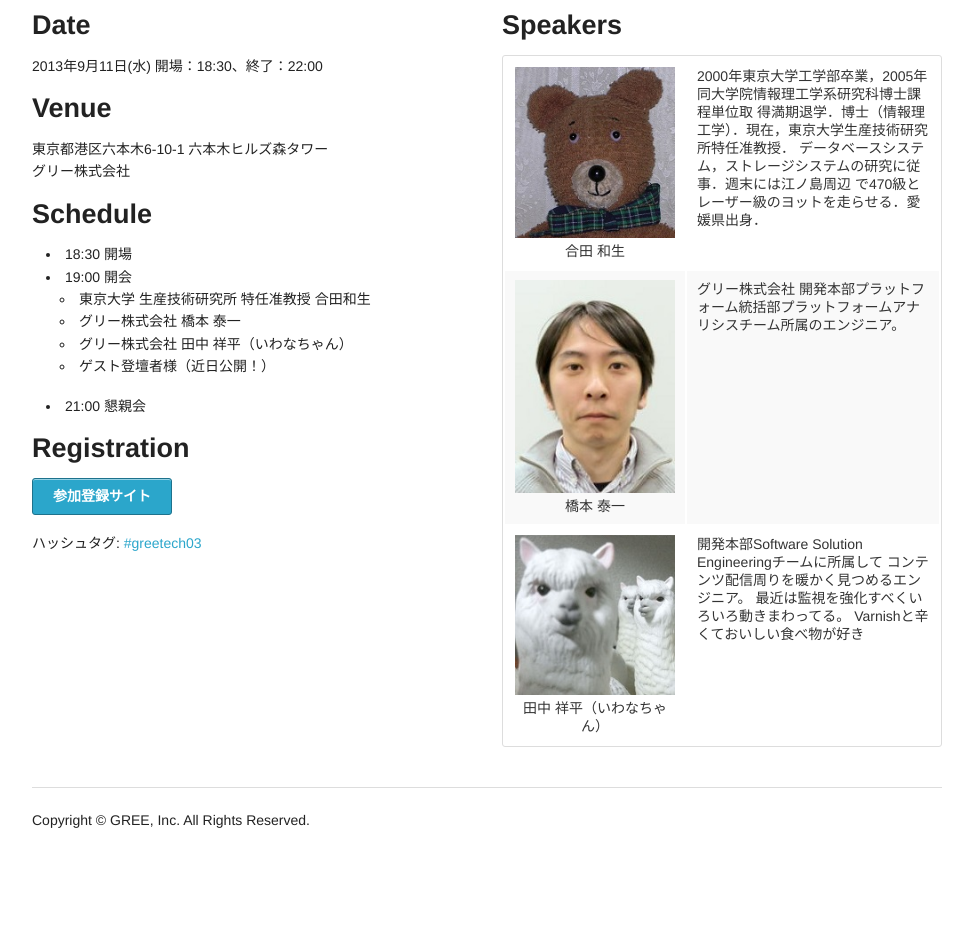
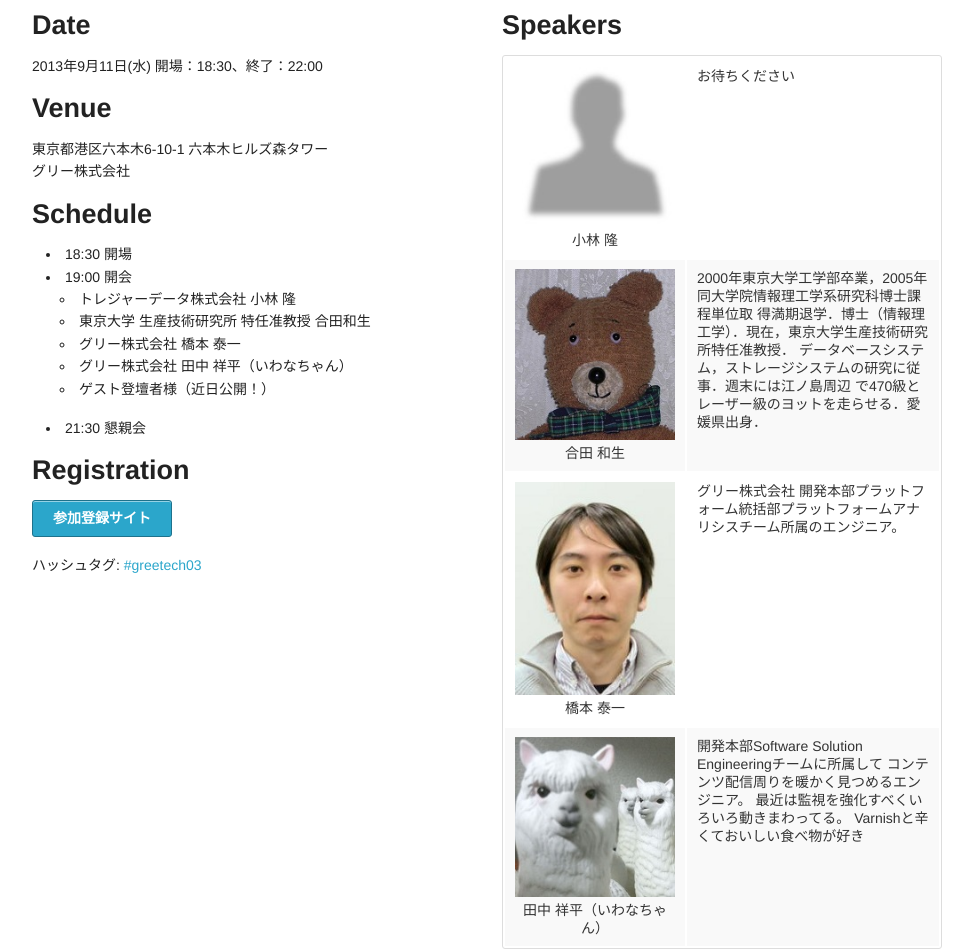
Before and after one commit to greetech3/greetech3.github.com, a plain HTML site: page index.html in a window 1280 px wide. Shown: the part 907-1856 px from the top of the page, without its empty margins (153-1126 px from the left). Before the commit the page ends 1755 px from the top, so only its background shows below. Drawn offline with Linux system fonts and the light colour scheme.

Commit message:
add kobayashi's information

```diff
--- a/index.html
+++ b/index.html
@@ -90,12 +90,13 @@
       <li>18:30 開場</li>
       <li>19:00 開会</li>
       <ul>
+        <li>トレジャーデータ株式会社 小林 隆</li>
         <li>東京大学 生産技術研究所 特任准教授 合田和生</li>
         <li>グリー株式会社 橋本 泰一</li>
         <li>グリー株式会社 田中 祥平（いわなちゃん）</li>
         <li>ゲスト登壇者様（近日公開！）</li>
       </ul>
-      <li>21:00 懇親会</li>
+      <li>21:30 懇親会</li>
     </ul>
 
     <h3>Registration</h3>
@@ -118,6 +119,12 @@
 
     <div class="speakers">
       <table>
+        <tr>
+          <td width="180px" class="speaker"><img src="./images/no_image.jpg"/><br>小林 隆</td>
+          <td>
+            お待ちください
+          </td>
+        </tr>
         <tr>
           <td width="180px" class="speaker"><img src="./images/goda.jpg"/><br>合田 和生</td>
           <td>
```
Also changed, not shown: images/no_image.jpg (added).
